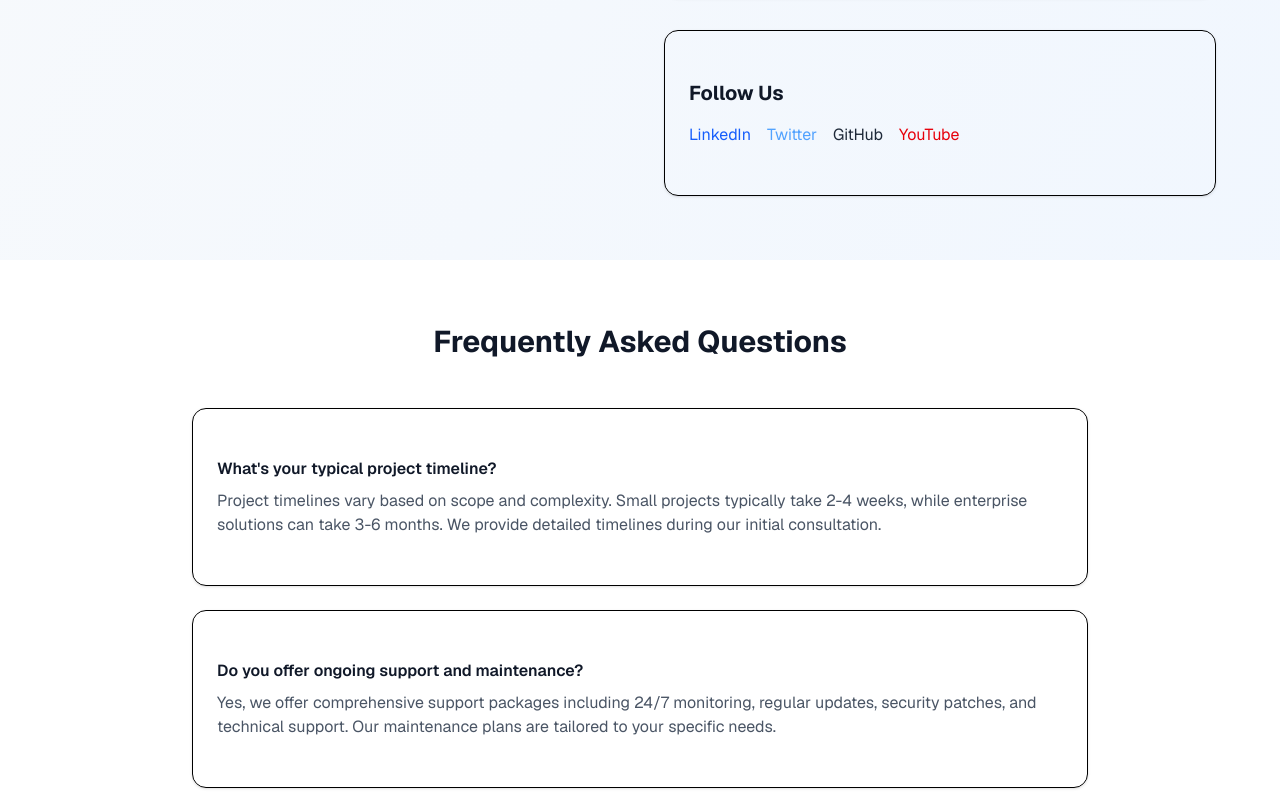
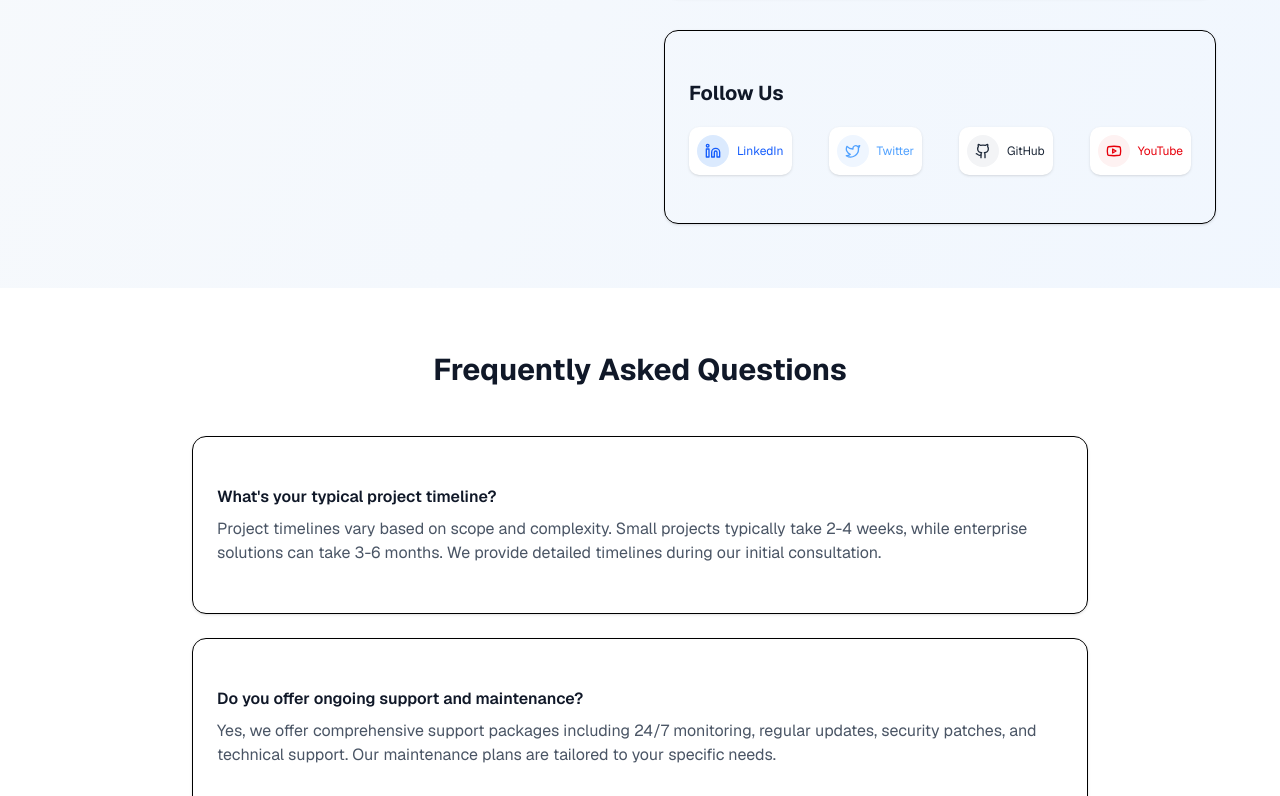
Before and after one commit to williamjxj/bestitconsulting, a Next.js app: page /contact in a window 1280 px wide. Shown: the part 1564-2360 px from the top of the page. Built offline with nearby package versions, Linux system fonts and the light colour scheme.

Commit message:
add social logos, ignore i18n category warning

```diff
--- a/app/contact/page.tsx
+++ b/app/contact/page.tsx
@@ -4,6 +4,7 @@ import { useState } from 'react'
 import Layout from '@/components/Layout'
 import { Card, CardContent } from '@/components/ui/card'
 import { Button } from '@/components/ui/button'
+import { Linkedin, Twitter, Github, Youtube } from 'lucide-react'
 
 export default function ContactPage() {
   const [formData, setFormData] = useState({
@@ -350,22 +351,63 @@ export default function ContactPage() {
                 {/* Social Media */}
                 <Card>
                   <CardContent className='p-6'>
-                    <h3 className='text-xl font-bold text-gray-900 mb-4'>
+                    <h3 className='text-xl font-bold text-gray-900 mb-5'>
                       Follow Us
                     </h3>
-                    <div className='flex space-x-4'>
-                      <a href='#' className='text-blue-600 hover:text-blue-800'>
-                        LinkedIn
-                      </a>
-                      <a href='#' className='text-blue-400 hover:text-blue-600'>
-                        Twitter
-                      </a>
-                      <a href='#' className='text-gray-800 hover:text-gray-600'>
-                        GitHub
-                      </a>
-                      <a href='#' className='text-red-600 hover:text-red-800'>
-                        YouTube
-                      </a>
+                    <div className='flex flex-wrap gap-3 justify-between'>
+                      <div className='bg-white p-2 rounded-lg shadow-sm hover:shadow-md transition-all duration-300'>
+                        <a
+                          href='#'
+                          className='group flex items-center gap-2 text-gray-700 hover:text-blue-600 transition-all duration-300'
+                          aria-label='LinkedIn'
+                        >
+                          <div className='flex items-center justify-center w-8 h-8 rounded-full bg-blue-100 group-hover:bg-blue-200 transition-all duration-300'>
+                            <Linkedin className='h-4 w-4 text-blue-600' />
+                          </div>
+                          <span className='text-xs text-blue-600'>
+                            LinkedIn
+                          </span>
+                        </a>
+                      </div>
+
+                      <div className='bg-white p-2 rounded-lg shadow-sm hover:shadow-md transition-all duration-300'>
+                        <a
+                          href='#'
+                          className='group flex items-center gap-2 text-gray-700 hover:text-blue-400 transition-all duration-300'
+                          aria-label='Twitter'
+                        >
+                          <div className='flex items-center justify-center w-8 h-8 rounded-full bg-blue-50 group-hover:bg-blue-100 transition-all duration-300'>
+                            <Twitter className='h-4 w-4 text-blue-400' />
+                          </div>
+                          <span className='text-xs text-blue-400'>Twitter</span>
+                        </a>
+                      </div>
+
+                      <div className='bg-white p-2 rounded-lg shadow-sm hover:shadow-md transition-all duration-300'>
+                        <a
+                          href='#'
+                          className='group flex items-center gap-2 text-gray-700 hover:text-gray-900 transition-all duration-300'
+                          aria-label='GitHub'
+                        >
+                          <div className='flex items-center justify-center w-8 h-8 rounded-full bg-gray-100 group-hover:bg-gray-200 transition-all duration-300'>
+                            <Github className='h-4 w-4 text-gray-800' />
+                          </div>
+                          <span className='text-xs text-gray-800'>GitHub</span>
+                        </a>
+                      </div>
+
+                      <div className='bg-white p-2 rounded-lg shadow-sm hover:shadow-md transition-all duration-300'>
+                        <a
+                          href='#'
+                          className='group flex items-center gap-2 text-gray-700 hover:text-red-600 transition-all duration-300'
+                          aria-label='YouTube'
+                        >
+                          <div className='flex items-center justify-center w-8 h-8 rounded-full bg-red-50 group-hover:bg-red-100 transition-all duration-300'>
+                            <Youtube className='h-4 w-4 text-red-600' />
+                          </div>
+                          <span className='text-xs text-red-600'>YouTube</span>
+                        </a>
+                      </div>
                     </div>
                   </CardContent>
                 </Card>
--- a/components/Footer.tsx
+++ b/components/Footer.tsx
@@ -57,7 +57,7 @@ export default function Footer() {
           </div>
         </div>
         <div className='border-t border-gray-800 mt-8 pt-8 text-center text-gray-400'>
-          <p>&copy; 2024 BestIT Consulting Ltd. All rights reserved.</p>
+          <p>&copy; 2025 BestIT Consulting Ltd. All rights reserved.</p>
         </div>
       </div>
     </footer>
--- a/lib/i18n/context.tsx
+++ b/lib/i18n/context.tsx
@@ -12,7 +12,6 @@ import {
   Language,
   Translations,
   TranslationCategory,
-  LanguageData,
 } from './types'
 import {
   AVAILABLE_LANGUAGES,
@@ -27,7 +26,6 @@ import {
   getBrowserLanguage,
   getStoredLanguage,
   storeLanguage,
-  getFallbackLanguage,
   isSupportedLanguage,
   mergeTranslations,
   validateLanguage,
@@ -153,7 +151,7 @@ export function I18nProvider({
       params?: Record<string, string | number>
     ): string => {
       if (!translations[category]) {
-        console.warn(`Translation category not found: ${category}`)
+        // console.warn(`Translation category not found: ${category}`)
         return key
       }
 
```
Also changed, not shown: 2 other files (tests, documents, lock files or other folders).
